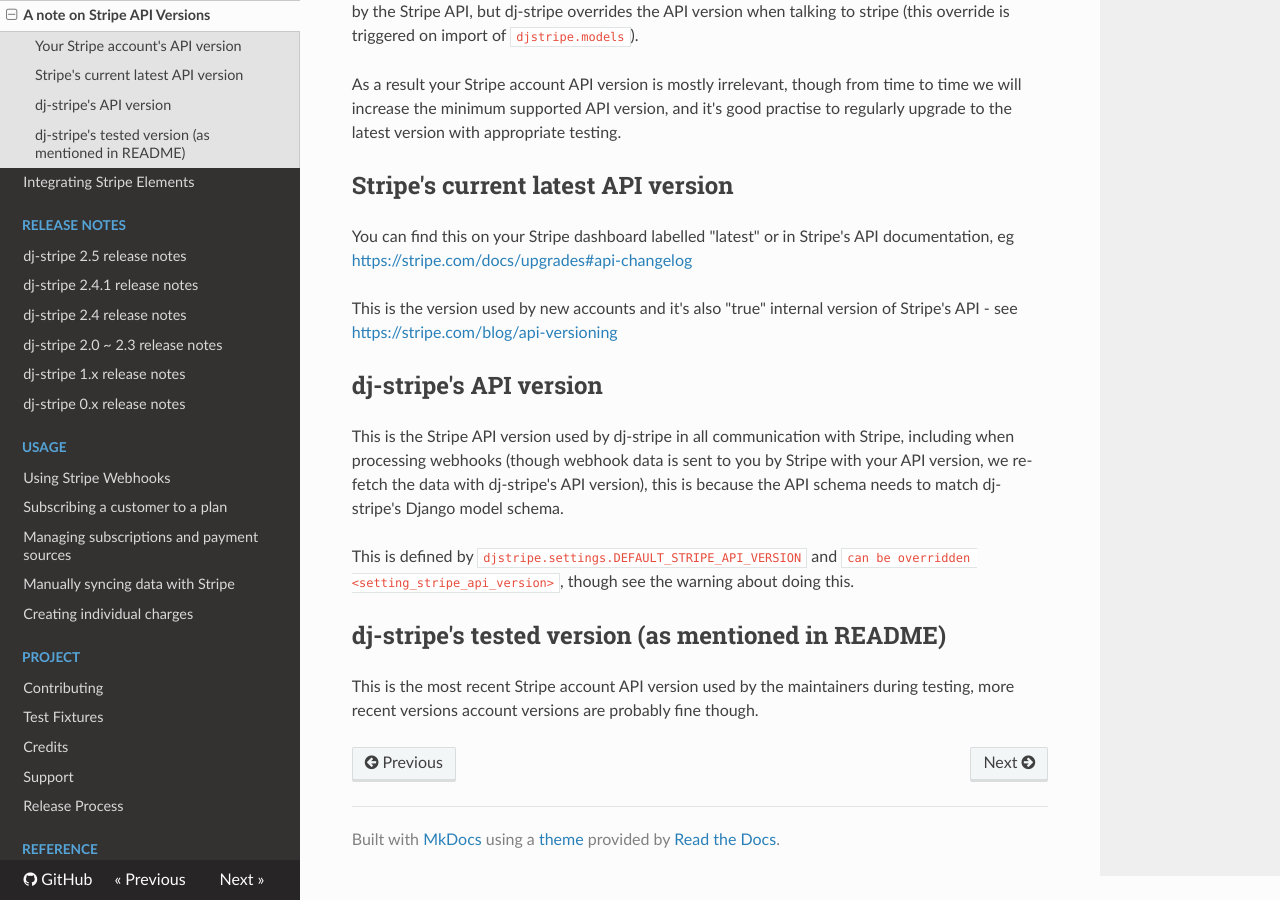
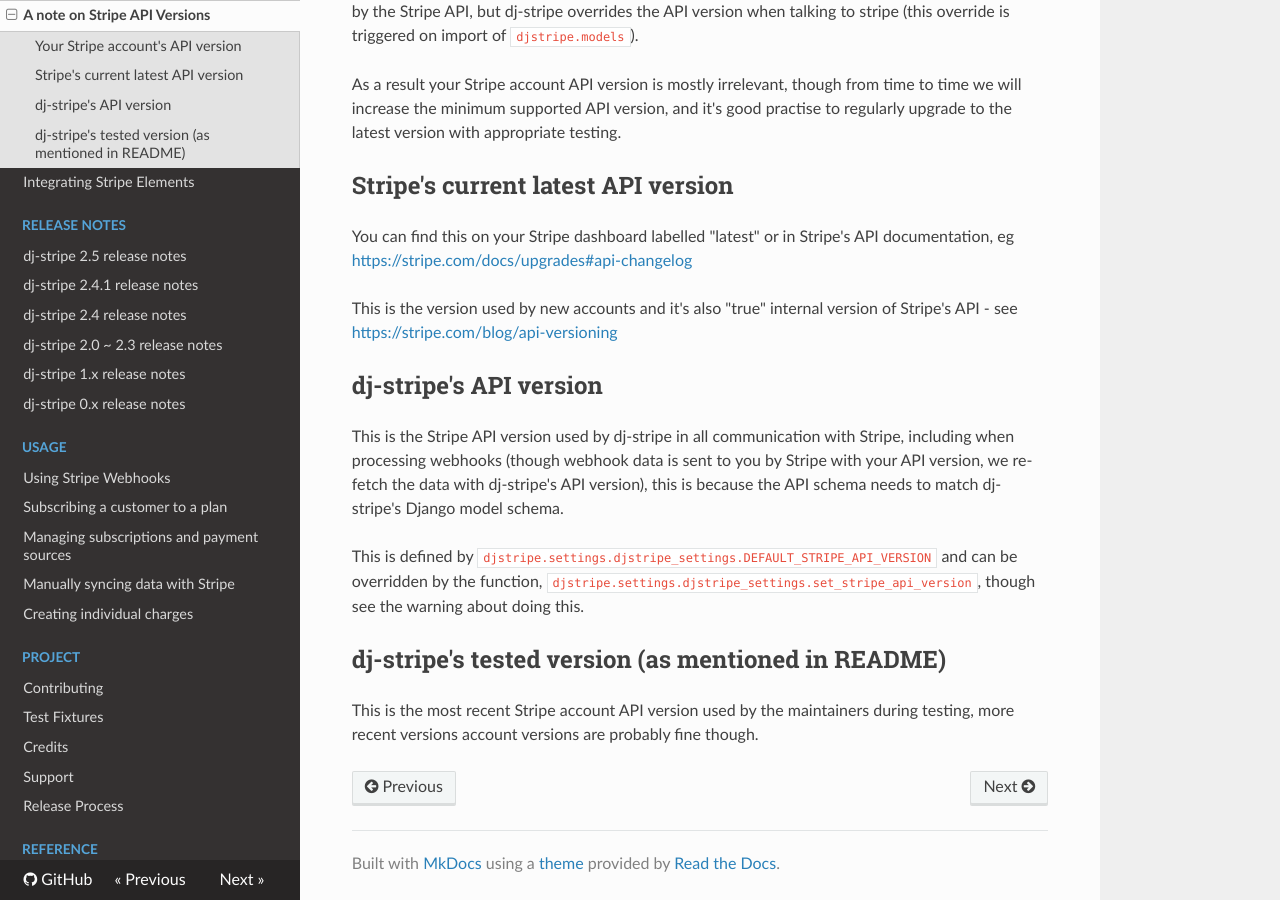
Before and after one commit to dj-stripe/dj-stripe, an MkDocs documentation site: the page built from docs/api_versions.md, in a window 1280 px wide and 900 px high, scrolled down 625 px. Built offline with MkDocs 1.6.1, drawn with Linux system fonts in a browser that asks for light colours; nearby versions of some CDN libraries.

Commit message:
Updated docs to change references to djstripe.settings object to djstripe_settings object

```diff
--- a/docs/api_versions.md
+++ b/docs/api_versions.md
@@ -45,8 +45,8 @@
 dj-stripe's API version), this is because the API schema needs to match
 dj-stripe's Django model schema.
 
-This is defined by `djstripe.settings.DEFAULT_STRIPE_API_VERSION` and
-`can be overridden <setting_stripe_api_version>`, though see the warning
+This is defined by `djstripe.settings.djstripe_settings.DEFAULT_STRIPE_API_VERSION` and
+can be overridden by the function, `djstripe.settings.djstripe_settings.set_stripe_api_version`, though see the warning
 about doing this.
 
 ## dj-stripe's tested version (as mentioned in README)
```
Also changed, not shown: docs/reference/settings.md (+1 -1 lines).
